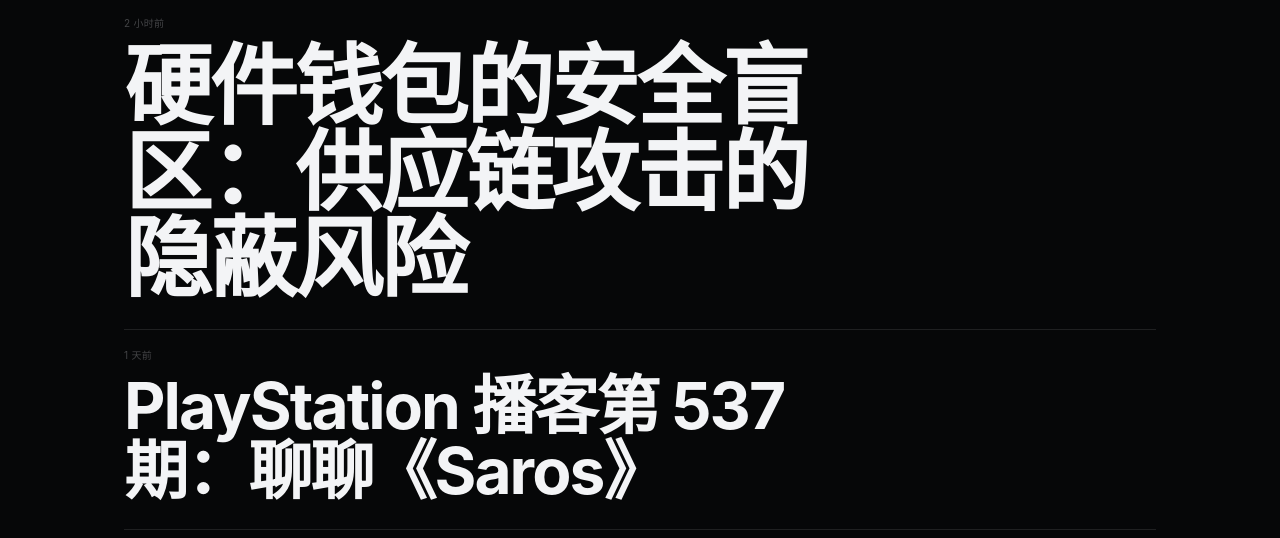
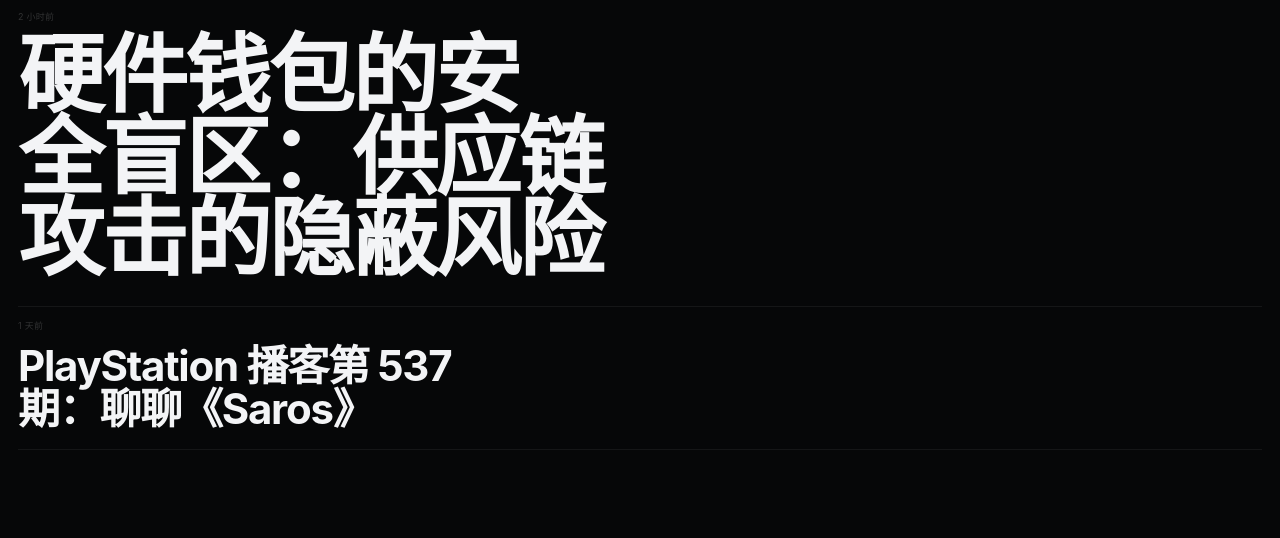
Before and after one commit to fengxiong111/global-authority-intel-screen, a website: page builders.html in a window 1280 px wide. Drawn offline with Linux system fonts and the light colour scheme.

Commit message:
style: align builders screen with full-screen flow

```diff
--- a/builders.html
+++ b/builders.html
@@ -5,9 +5,9 @@
     <meta name="viewport" content="width=device-width, initial-scale=1" />
     <title>Builders Intel Screen</title>
     <meta name="description" content="推荐关注人情报屏。" />
-    <link rel="stylesheet" href="./styles.css" />
+    <link rel="stylesheet" href="./styles.css?v=20260329b" />
   </head>
-  <body>
+  <body class="builders-screen">
     <main class="shell">
       <header id="topbar" class="topbar" hidden>
         <p class="eyebrow">BUILDERS INTEL SCREEN</p>
--- a/styles.css
+++ b/styles.css
@@ -115,10 +115,10 @@
 }
 .entry:hover .entry-title { color: #ffffff; }
 .entry-time {
-  color: rgba(243, 244, 246, 0.26);
-  font-size: 10px;
+  color: rgba(243, 244, 246, 0.18);
+  font-size: 9px;
   letter-spacing: 0.03em;
-  margin-bottom: 10px;
+  margin-bottom: 12px;
 }
 .entry-title {
   margin: 0;
@@ -135,12 +135,12 @@
 }
 
 .entry.tier-hero {
-  padding-top: 8px;
-  padding-bottom: 28px;
+  padding-top: 18px;
+  padding-bottom: 40px;
 }
 .entry.tier-hero .entry-time { margin-bottom: 12px; }
 .entry.tier-hero .entry-title {
-  font-size: clamp(42px, 8.6vw, 88px);
+  font-size: clamp(46px, 9vw, 96px);
   line-height: 0.98;
   max-width: 11ch;
   font-weight: 720;
@@ -148,7 +148,7 @@
 
 .entry.tier-second {
   padding-top: 18px;
-  padding-bottom: 26px;
+  padding-bottom: 34px;
 }
 .entry.tier-second .entry-title {
   font-size: clamp(32px, 6vw, 64px);
@@ -157,6 +157,66 @@
   font-weight: 700;
 }
 
+.builders-screen .entry.tier-second {
+  padding-top: 12px;
+  padding-bottom: 18px;
+}
+
+.builders-screen .entry.tier-second .entry-title {
+  font-size: clamp(24px, 4.4vw, 42px);
+  line-height: 1.03;
+  max-width: 16ch;
+  text-wrap: balance;
+}
+
+.builders-screen .shell {
+  width: 100%;
+  max-width: none;
+  margin: 0;
+  padding-left: 14px;
+  padding-right: 14px;
+  padding-top: 4px;
+}
+
+.builders-screen .entry {
+  border-bottom-color: rgba(243, 244, 246, 0.06);
+}
+
+.builders-screen .entry.tier-hero {
+  padding-top: 6px;
+  padding-bottom: 26px;
+}
+
+.builders-screen .entry.tier-hero .entry-title {
+  font-size: clamp(44px, 7.8vw, 86px);
+  line-height: 0.95;
+  max-width: 12ch;
+  text-wrap: balance;
+}
+
+.builders-screen .entry.tier-body {
+  padding-top: 10px;
+  padding-bottom: 10px;
+}
+
+.builders-screen .entry.tier-body .entry-title {
+  max-width: 22ch;
+}
+
+.builders-screen .entry.tier-flow {
+  padding-top: 8px;
+  padding-bottom: 8px;
+}
+
+.builders-screen .entry.tier-flow .entry-title {
+  max-width: 40ch;
+  color: rgba(243, 244, 246, 0.7);
+}
+
+.entry.tier-body {
+  padding-top: 14px;
+  padding-bottom: 14px;
+}
 .entry.tier-body .entry-title {
   font-size: clamp(25px, 4.5vw, 40px);
   line-height: 1.05;
@@ -165,20 +225,20 @@
 }
 
 .entry.tier-flow {
-  padding-top: 12px;
-  padding-bottom: 14px;
+  padding-top: 10px;
+  padding-bottom: 11px;
 }
 .entry.tier-flow .entry-title {
-  font-size: clamp(16px, 2.2vw, 24px);
+  font-size: clamp(15px, 2vw, 22px);
   line-height: 1.14;
   max-width: 32ch;
-  color: rgba(243, 244, 246, 0.82);
+  color: rgba(243, 244, 246, 0.72);
   font-weight: 580;
 }
 .entry.tier-flow .entry-time {
   margin-bottom: 6px;
-  color: rgba(243, 244, 246, 0.2);
-  font-size: 9px;
+  color: rgba(243, 244, 246, 0.14);
+  font-size: 8px;
 }
 
 @media (min-width: 768px) {
@@ -188,6 +248,14 @@
   .entry.tier-second .entry-title { max-width: 16ch; }
   .entry.tier-body .entry-title { max-width: 20ch; }
   .entry.tier-flow .entry-title { max-width: 34ch; }
+  .builders-screen .shell {
+    padding-left: 18px;
+    padding-right: 18px;
+  }
+  .builders-screen .entry.tier-hero .entry-title { max-width: 13ch; }
+  .builders-screen .entry.tier-second .entry-title { max-width: 18ch; }
+  .builders-screen .entry.tier-body .entry-title { max-width: 24ch; }
+  .builders-screen .entry.tier-flow .entry-title { max-width: 44ch; }
 }
 
 @media (max-width: 640px) {
```
Also changed, not shown: index.html (+1 -1 lines).
